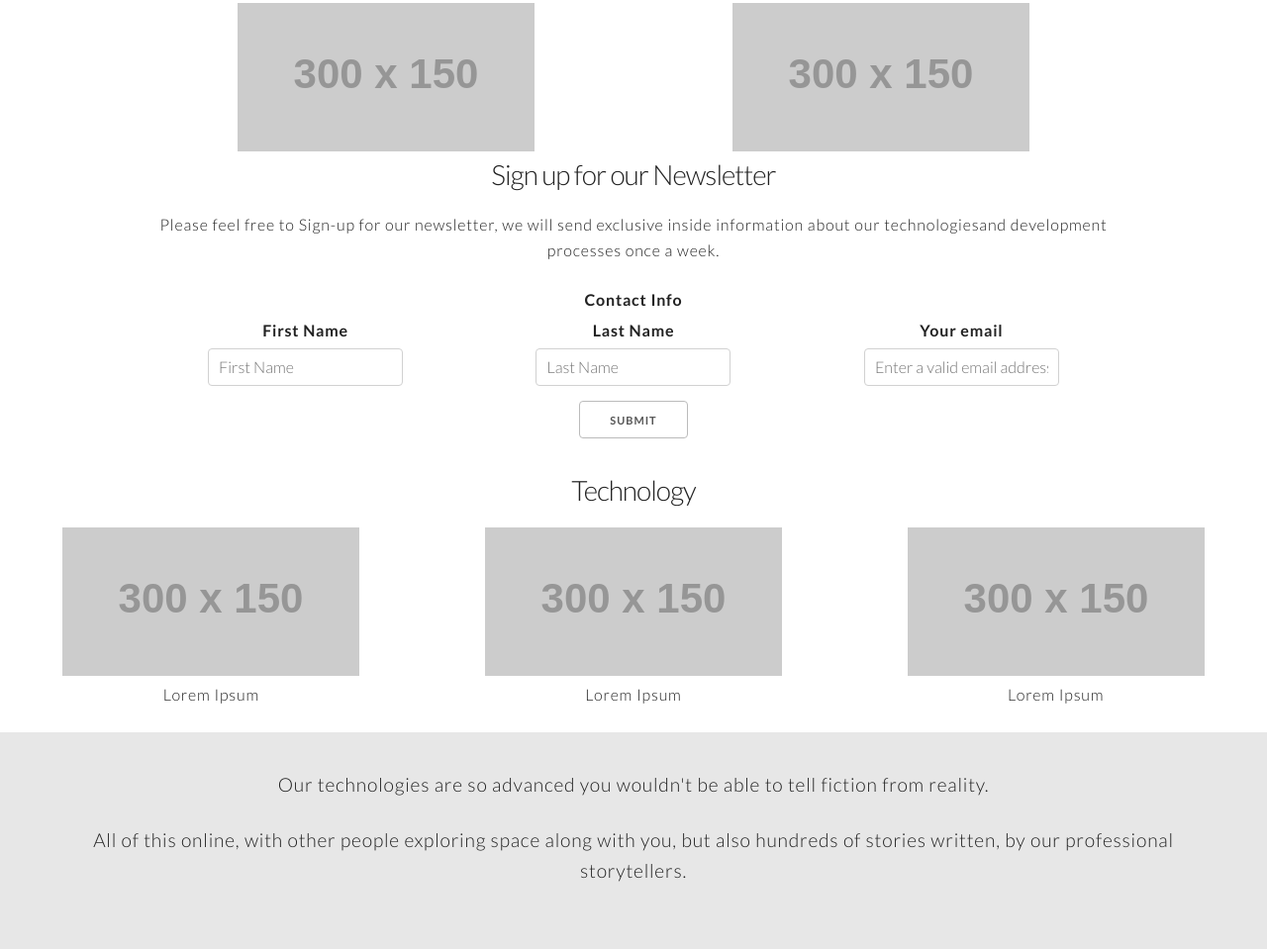
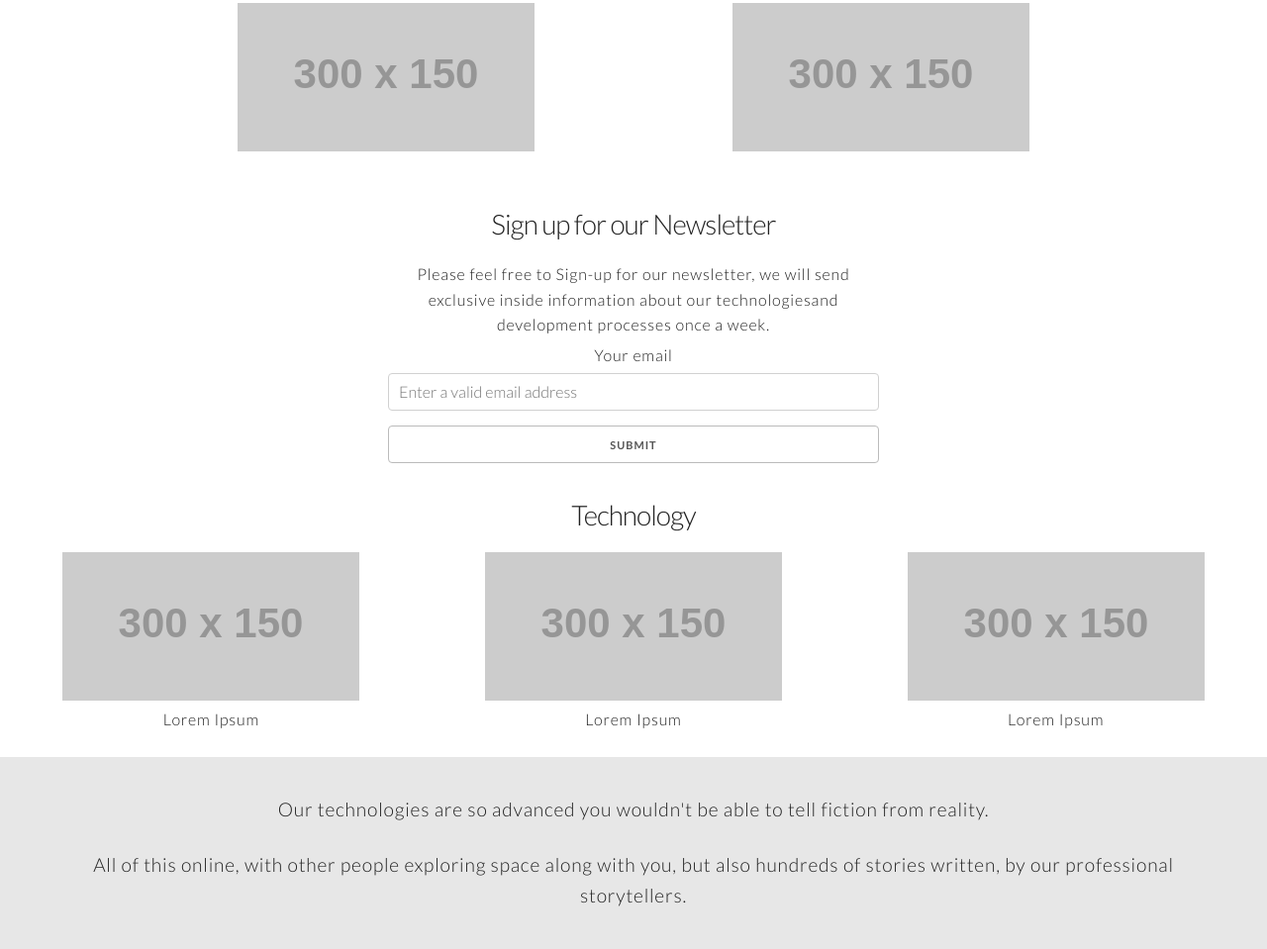
Before and after one commit to chingu-voyage6/toucans-team-04, a plain HTML site: page index.html in a window 1280 px wide. Shown: the part 1645-2604 px from the top of the page at 99% size. Drawn offline with Linux system fonts and the light colour scheme; placeholder pictures from the web are drawn by us.

Commit message:
fixed form formating

```diff
--- a/assets/css/form.css
+++ b/assets/css/form.css
@@ -3,6 +3,24 @@
     FORMS             *
 ----------------------*
 */
+
+label {
+    font-weight: 300;
+    width; 100%;
+}
+
+legend {
+    font-weight: 300;
+}
+
+.form {
+    margin-top: 50px;
+    max-width: 500px;
+}
+
+input, textarea {
+    width: 100%;
+  }
 
 
 /* Valdidation */
--- a/index.html
+++ b/index.html
@@ -114,27 +114,16 @@
                 <!-- Sign-up form -->
                 <div class="container form">
                     <h2>Sign up for our Newsletter</h2>
-                    <p>Please feel free to Sign-up for our newsletter, we will send exclusive
-                       inside information about our technologiesand development processes once a week.</p>
                     <form class="form-valdidation">
                         <fieldset>
                             <legend>
-                                Contact Info
+                                    Please feel free to Sign-up for our newsletter, we will send exclusive
+                                    inside information about our technologiesand development processes once a week.
                             </legend>
                             <div class="row">
-                                <div class="four columns">
-                                    <label class="u-full-width" for="firstName">First Name</label>
-                                    <input placeholder="First Name" id="firstName" type="text"
-                                           required pattern="[A-Za-z-0-9]+\s[A-Za-z-'0-9]+">
-                                </div>
-                                <div class="four columns">
-                                    <label class="u-full-width" for="lastName">Last Name</label>
-                                    <input placeholder="Last Name" id="lastName" type="text"
-                                           required pattern="[A-Za-z-0-9]+\s[A-Za-z-'0-9]+">
-                                </div>
-                                <div class="four columns">
+                                <div class="one-half columns">
                                     <label for="exampleEmailInput">Your email</label>
-                                    <input placeholder="Enter a valid email address" id="email" type="email"
+                                    <input class="u-full-width" placeholder="Enter a valid email address" id="email" type="email"
                                            required pattern="[^ @]*@[^ @]*">
                                 </div>
                             </div>
```
